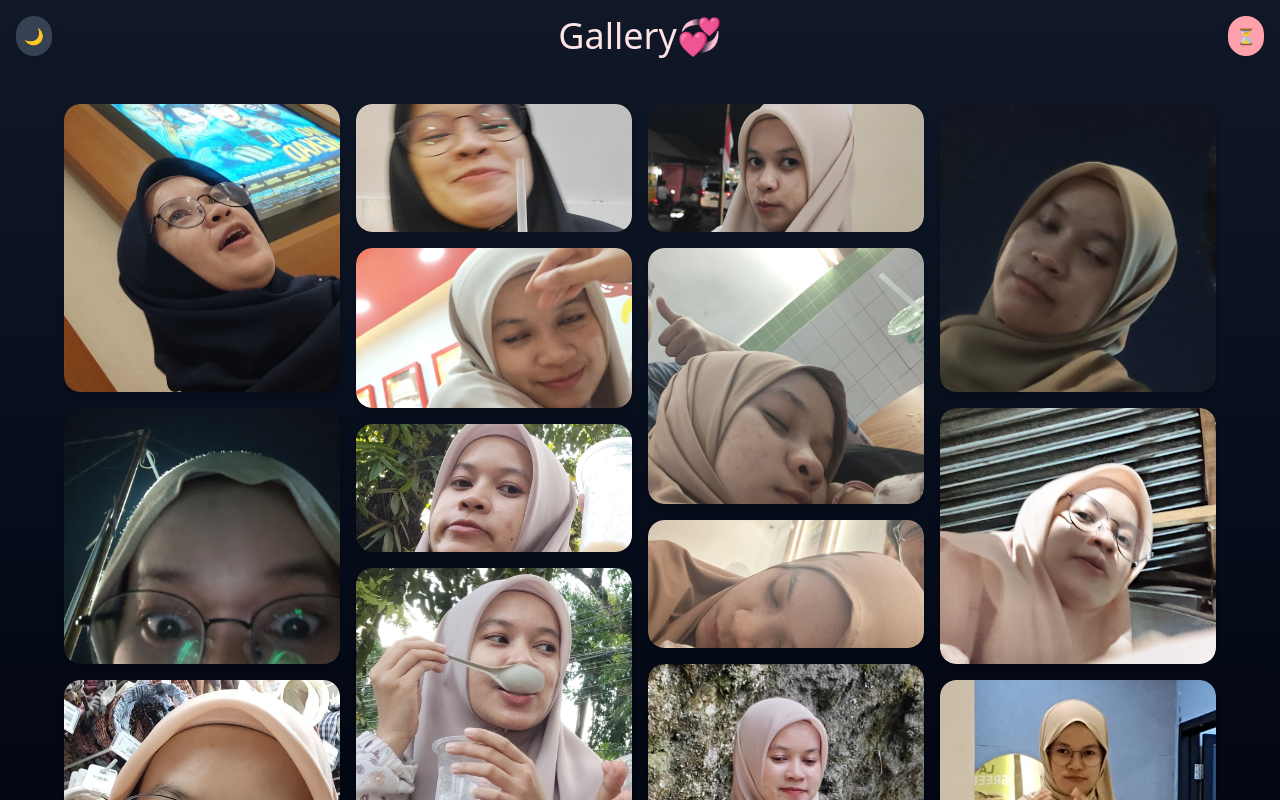
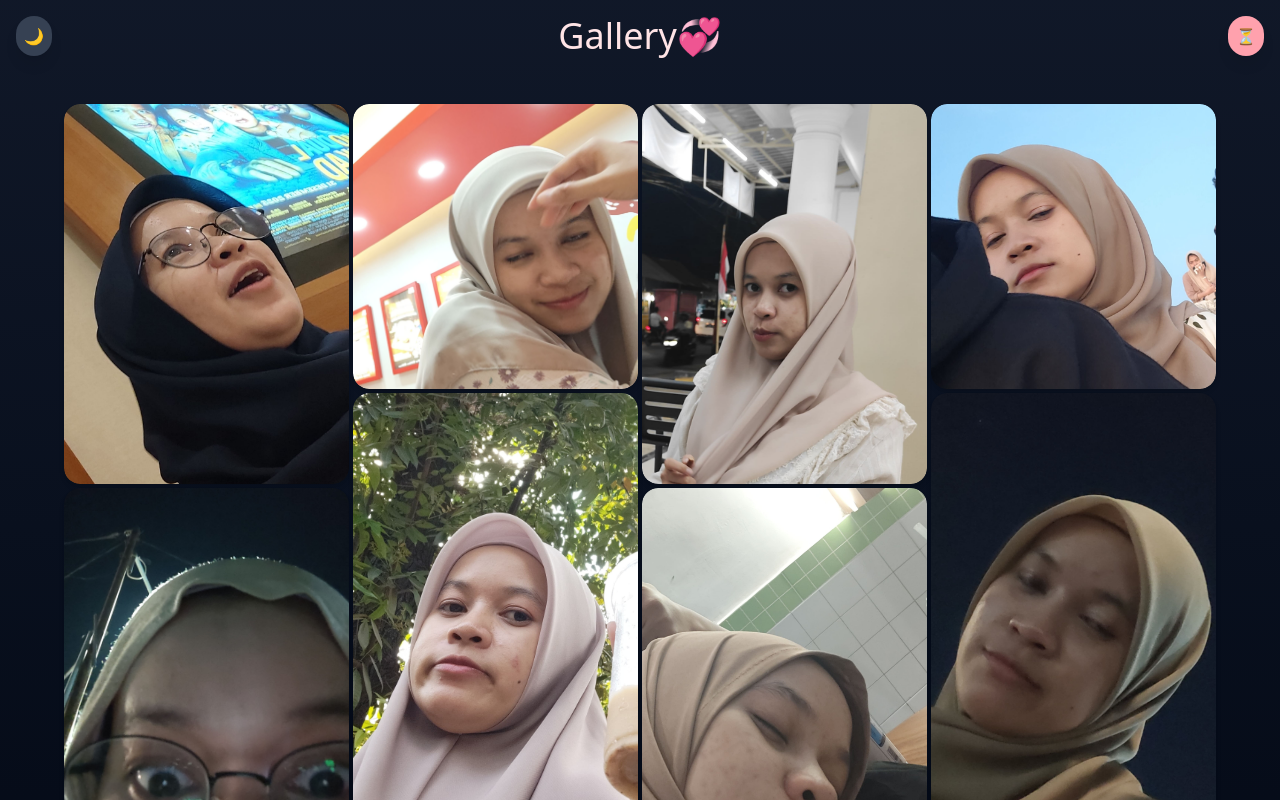
Before and after one commit to faturrahman10/birtday-gift, a React (Vite) app: page /gallery in a window 1280 px wide. Shown: the top 800 px of the page. Built offline with nearby package versions, Linux system fonts and the light colour scheme.

Commit message:
change random size image to aspect ratio random

```diff
--- a/src/components/Gallery.jsx
+++ b/src/components/Gallery.jsx
@@ -31,7 +31,13 @@ const Gallery = () => {
     "/image/aib 24.jpg",
   ];
 
-  const randomSizes = ["h-32", "h-40", "h-48", "h-56", "h-64", "h-72"];
+  // 4 tipe rasio — cukup untuk variasi estetik
+  const ratios = [
+    "aspect-[3/4]",
+    "aspect-[4/5]",
+    "aspect-square",
+    "aspect-[9/14]",
+  ];
 
   return (
     <motion.section
@@ -50,32 +56,43 @@ const Gallery = () => {
         Gallery💞
       </h2>
 
-      {/* Masonry */}
-      <div className="columns-2 md:columns-4 gap-4 max-w-6xl mx-auto space-y-4">
+      <div className="columns-2 md:columns-4 gap-1 max-w-6xl mx-auto space-y-1">
         {images.map((img, index) => {
-          const sizeClass =
-            randomSizes[Math.floor(Math.random() * randomSizes.length)];
+          const randomRatio = ratios[index % ratios.length]; // urut tapi tetap variasi
 
           return (
-            <motion.div
+            <div
               key={index}
-              whileHover={{ scale: 1.03, rotate: 0.3 }}
-              transition={{ duration: 0.3 }}
-              className={`relative overflow-hidden rounded-2xl cursor-pointer group shadow-md ${sizeClass}`}
               onClick={() => setLightbox(img)}
+              className={`
+                relative
+                w-full overflow-hidden rounded-2xl cursor-pointer group shadow-md
+                break-inside-avoid
+                ${randomRatio}
+              `}
             >
               <img
                 src={img}
-                alt={`Memory ${index}`}
-                className="w-full h-full object-cover rounded-2xl transition-transform duration-500 group-hover:scale-110 group-hover:brightness-75"
+                loading="lazy"
+                alt={"Memory " + index}
+                className="
+                  w-full h-full object-cover absolute inset-0 rounded-2xl
+                  transition-transform duration-500
+                  group-hover:scale-110 group-hover:brightness-75
+                "
               />
 
-              <div className="absolute inset-0 bg-black/0 group-hover:bg-black/30 flex items-center justify-center transition duration-300">
-                <span className="opacity-0 group-hover:opacity-100 text-white text-sm font-medium tracking-wide">
+              <div
+                className="
+                  absolute inset-0 bg-black/0 group-hover:bg-black/30
+                  flex items-center justify-center transition duration-300
+                "
+              >
+                <span className="opacity-0 group-hover:opacity-100 text-white text-sm tracking-wide">
                   Klik untuk melihat 💖
                 </span>
               </div>
-            </motion.div>
+            </div>
           );
         })}
       </div>
```
